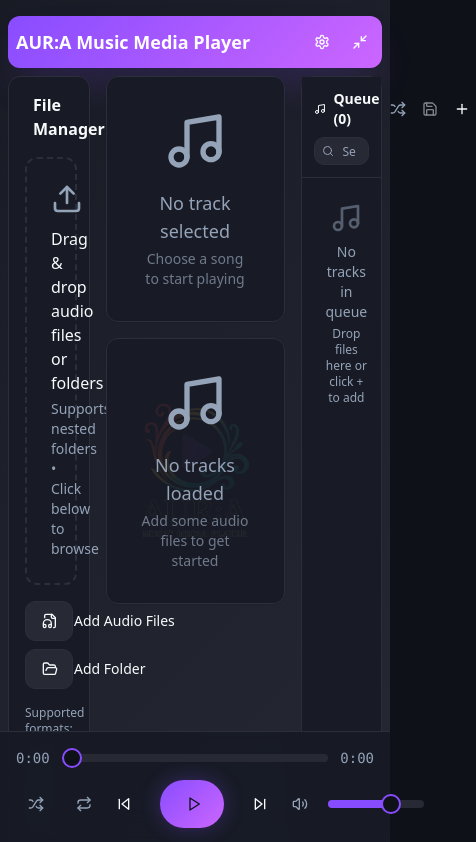
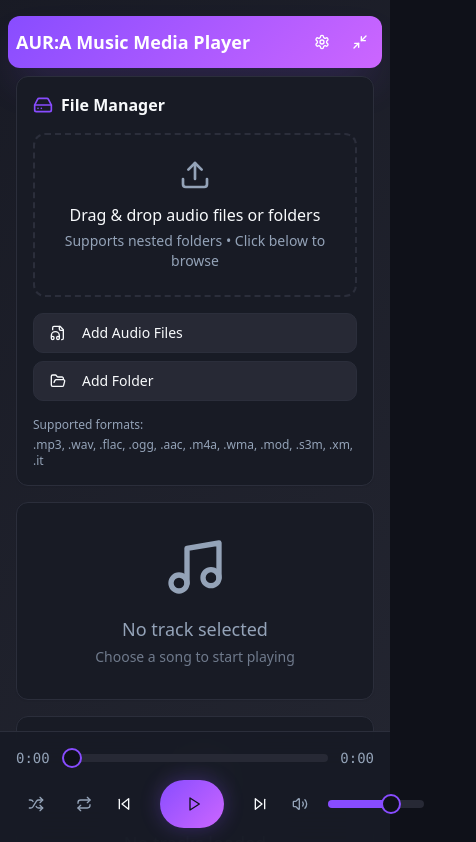
Before and after one commit to magnusinfrance/Aura2, a React (Vite) app: page / in a window 390 px wide. Shown: the top 842 px of the page, 476 px wide, since content can reach past the window. Built offline with nearby package versions, Linux system fonts and the light colour scheme.

Commit message:
Fix tracklist thumbs and layout
Adjusted tracklist thumbnail size to prevent overlap with song titles. Ensured queue only displays artist, song title, and length. Implemented dynamic page adaptation for optimal use of screen resolution across sidebars and tracklist areas.

```diff
--- a/src/components/MusicPlayer.tsx
+++ b/src/components/MusicPlayer.tsx
@@ -255,7 +255,7 @@ const MusicPlayerContent: React.FC<MusicPlayerContentProps> = ({ audioRef }) =>
   }
 
   return (
-    <div className="min-h-screen bg-gradient-secondary p-2 space-y-2 pb-20">
+    <div className="min-h-screen w-full bg-gradient-secondary p-2 space-y-2 pb-20">
       <audio ref={audioRef} />
 
       {/* Compact Header */}
@@ -287,11 +287,11 @@ const MusicPlayerContent: React.FC<MusicPlayerContentProps> = ({ audioRef }) =>
         </div>
       </div>
 
-      {/* Main Layout */}
+      {/* Main Layout - Fully Responsive */}
       <div className={`${
-        layout === 'widescreen' ? 'max-w-full mx-4' : 'max-w-7xl mx-auto'
+        layout === 'widescreen' ? 'w-full px-2' : 'w-full max-w-none px-2'
       } ${
-        layout === 'compact' || layout === 'focus' ? 'space-y-4' : 'grid grid-cols-12 gap-4'
+        layout === 'compact' || layout === 'focus' ? 'space-y-4' : 'grid grid-cols-12 gap-4 min-h-[calc(100vh-8rem)]'
       }`}>
         {layout === 'compact' ? (
           // Compact Layout
@@ -444,14 +444,14 @@ const MusicPlayerContent: React.FC<MusicPlayerContentProps> = ({ audioRef }) =>
           // Standard Layout - Balanced three-column design
           <>
             {/* Left Side - File Manager */}
-            <div className="col-span-3 space-y-4">
+            <div className="col-span-12 lg:col-span-3 space-y-4">
               <Card className="bg-player-surface border-border p-4">
                 <FileManager onFilesAdd={addFiles} />
               </Card>
             </div>
 
             {/* Center Content */}
-            <div className="col-span-6 space-y-4">
+            <div className="col-span-12 lg:col-span-6 space-y-4">
               {/* Now Playing with Visualizer */}
               <Card className="bg-player-surface border-border">
                 <NowPlaying
@@ -487,7 +487,7 @@ const MusicPlayerContent: React.FC<MusicPlayerContentProps> = ({ audioRef }) =>
             </div>
 
             {/* Right Side - Playlist/Queue */}
-            <div className="col-span-3">
+            <div className="col-span-12 lg:col-span-3">
               <Card className="bg-player-surface border-border h-full">
                 <LeftSidePlaylist
                   currentPlaylist={currentPlaylistQueue}
--- a/src/components/player/TrackList.tsx
+++ b/src/components/player/TrackList.tsx
@@ -149,7 +149,7 @@ export const TrackList: React.FC<TrackListProps> = ({
 
                 <div className="col-span-5 flex items-center space-x-3">
                   {trackDisplayMode === 'detailed' && (
-                    <div className="w-6 h-6 flex-shrink-0">
+                    <div className="w-4 h-4 flex-shrink-0">
                       <AlbumArt track={track} isPlaying={isCurrentTrack} size="sm" />
                     </div>
                   )}
```
